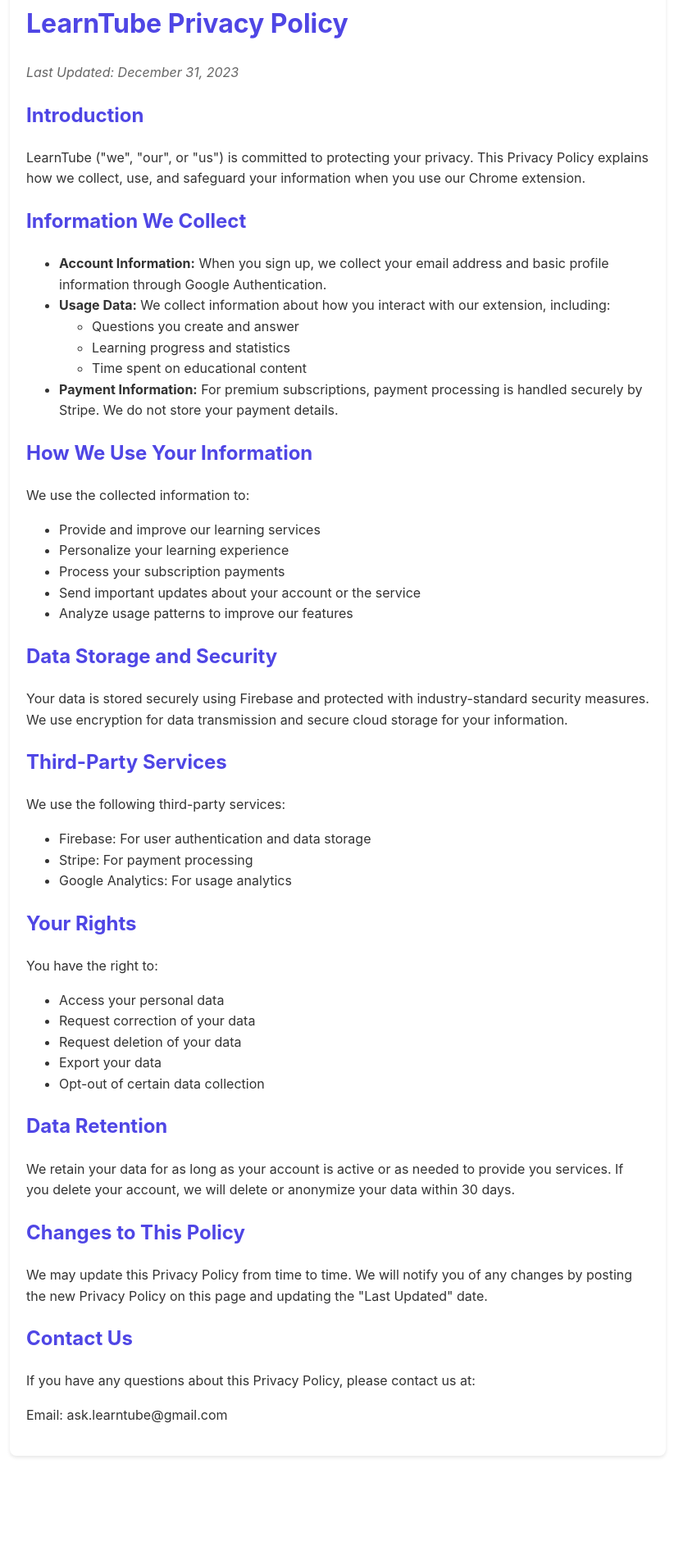
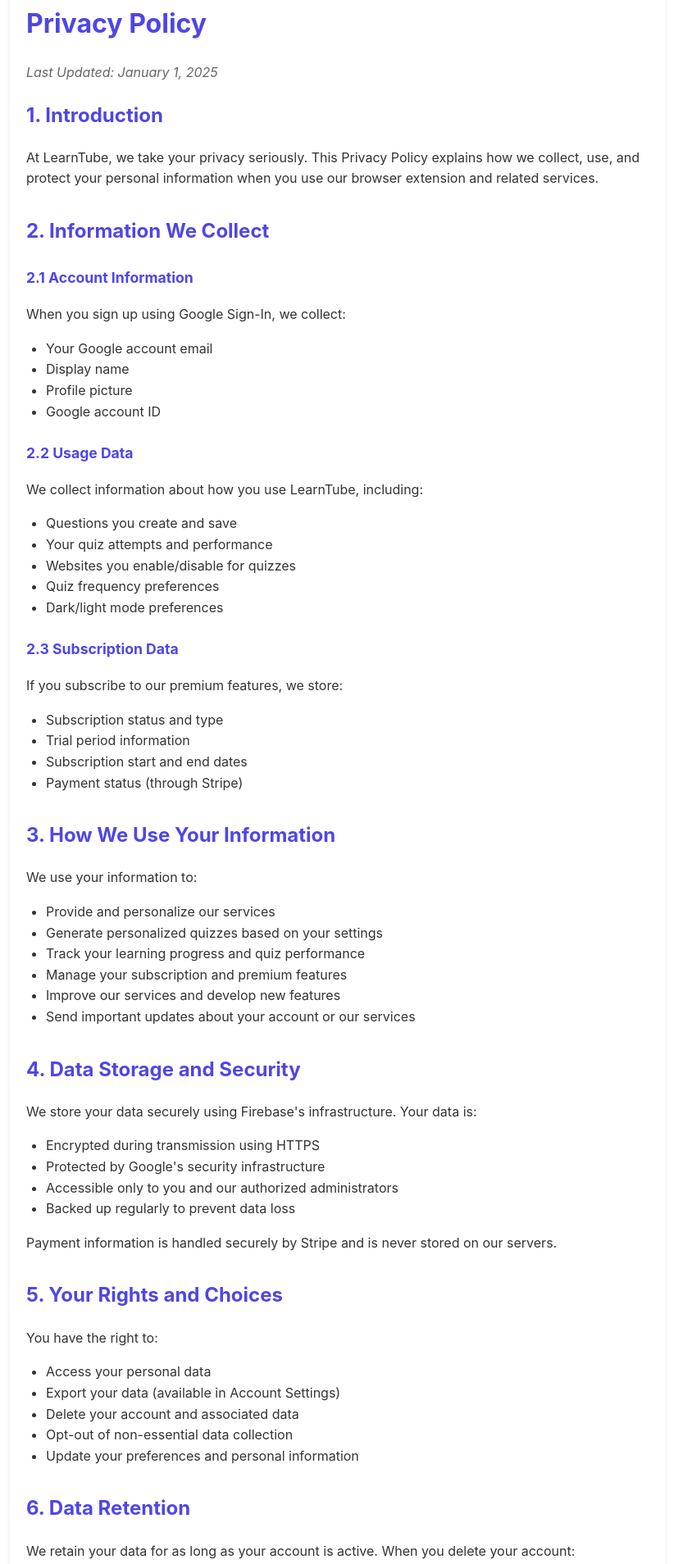
Before and after one commit to wilkeleon/learntube-docs, a plain HTML site: page privacy-policy.html in a window 1280 px wide. Shown: the part 58-1966 px from the top of the page at 82% size, without its empty margins (228-1050 px from the left). Before the commit the page ends 1854 px from the top, so only its background shows below. Drawn offline with Linux system fonts and the light colour scheme.

Commit message:
privacy policy + tos pages

```diff
--- a/privacy-policy.html
+++ b/privacy-policy.html
@@ -15,7 +15,8 @@
         color: #333;
       }
       h1,
-      h2 {
+      h2,
+      h3 {
         color: #4f46e5;
       }
       .container {
@@ -28,98 +29,162 @@
         color: #666;
         font-style: italic;
       }
+      section {
+        margin-bottom: 2rem;
+      }
+      h3 {
+        margin-top: 1.5rem;
+        font-size: 1.1rem;
+      }
+      ul {
+        padding-left: 1.5rem;
+      }
+      ul ul {
+        margin-top: 0.5rem;
+      }
+      a {
+        color: #4f46e5;
+        text-decoration: none;
+      }
+      a:hover {
+        text-decoration: underline;
+      }
     </style>
   </head>
   <body>
     <div class="container">
-      <h1>LearnTube Privacy Policy</h1>
-      <p class="last-updated">Last Updated: December 31, 2023</p>
+      <h1>Privacy Policy</h1>
+      <p class="last-updated">Last Updated: January 1, 2025</p>
 
-      <h2>Introduction</h2>
+      <section>
+        <h2>1. Introduction</h2>
         <p>
-        LearnTube ("we", "our", or "us") is committed to protecting your
-        privacy. This Privacy Policy explains how we collect, use, and safeguard
-        your information when you use our Chrome extension.
+          At LearnTube, we take your privacy seriously. This Privacy Policy
+          explains how we collect, use, and protect your personal information
+          when you use our browser extension and related services.
         </p>
+      </section>
 
-      <h2>Information We Collect</h2>
+      <section>
+        <h2>2. Information We Collect</h2>
+
+        <h3>2.1 Account Information</h3>
+        <p>When you sign up using Google Sign-In, we collect:</p>
         <ul>
-        <li>
-          <strong>Account Information:</strong> When you sign up, we collect
-          your email address and basic profile information through Google
-          Authentication.
-        </li>
-        <li>
-          <strong>Usage Data:</strong> We collect information about how you
-          interact with our extension, including:
-          <ul>
-            <li>Questions you create and answer</li>
-            <li>Learning progress and statistics</li>
-            <li>Time spent on educational content</li>
-          </ul>
-        </li>
-        <li>
-          <strong>Payment Information:</strong> For premium subscriptions,
-          payment processing is handled securely by Stripe. We do not store your
-          payment details.
-        </li>
+          <li>Your Google account email</li>
+          <li>Display name</li>
+          <li>Profile picture</li>
+          <li>Google account ID</li>
         </ul>
 
-      <h2>How We Use Your Information</h2>
-      <p>We use the collected information to:</p>
+        <h3>2.2 Usage Data</h3>
+        <p>We collect information about how you use LearnTube, including:</p>
         <ul>
-        <li>Provide and improve our learning services</li>
-        <li>Personalize your learning experience</li>
-        <li>Process your subscription payments</li>
-        <li>Send important updates about your account or the service</li>
-        <li>Analyze usage patterns to improve our features</li>
+          <li>Questions you create and save</li>
+          <li>Your quiz attempts and performance</li>
+          <li>Websites you enable/disable for quizzes</li>
+          <li>Quiz frequency preferences</li>
+          <li>Dark/light mode preferences</li>
         </ul>
 
-      <h2>Data Storage and Security</h2>
+        <h3>2.3 Subscription Data</h3>
+        <p>If you subscribe to our premium features, we store:</p>
+        <ul>
+          <li>Subscription status and type</li>
+          <li>Trial period information</li>
+          <li>Subscription start and end dates</li>
+          <li>Payment status (through Stripe)</li>
+        </ul>
+      </section>
+
+      <section>
+        <h2>3. How We Use Your Information</h2>
+        <p>We use your information to:</p>
+        <ul>
+          <li>Provide and personalize our services</li>
+          <li>Generate personalized quizzes based on your settings</li>
+          <li>Track your learning progress and quiz performance</li>
+          <li>Manage your subscription and premium features</li>
+          <li>Improve our services and develop new features</li>
+          <li>Send important updates about your account or our services</li>
+        </ul>
+      </section>
+
+      <section>
+        <h2>4. Data Storage and Security</h2>
         <p>
-        Your data is stored securely using Firebase and protected with
-        industry-standard security measures. We use encryption for data
-        transmission and secure cloud storage for your information.
+          We store your data securely using Firebase's infrastructure. Your data
+          is:
         </p>
+        <ul>
+          <li>Encrypted during transmission using HTTPS</li>
+          <li>Protected by Google's security infrastructure</li>
+          <li>Accessible only to you and our authorized administrators</li>
+          <li>Backed up regularly to prevent data loss</li>
+        </ul>
+        <p>
+          Payment information is handled securely by Stripe and is never stored
+          on our servers.
+        </p>
+      </section>
 
-      <h2>Third-Party Services</h2>
-      <p>We use the following third-party services:</p>
-      <ul>
-        <li>Firebase: For user authentication and data storage</li>
-        <li>Stripe: For payment processing</li>
-        <li>Google Analytics: For usage analytics</li>
-      </ul>
-
-      <h2>Your Rights</h2>
+      <section>
+        <h2>5. Your Rights and Choices</h2>
         <p>You have the right to:</p>
         <ul>
           <li>Access your personal data</li>
-        <li>Request correction of your data</li>
-        <li>Request deletion of your data</li>
-        <li>Export your data</li>
-        <li>Opt-out of certain data collection</li>
+          <li>Export your data (available in Account Settings)</li>
+          <li>Delete your account and associated data</li>
+          <li>Opt-out of non-essential data collection</li>
+          <li>Update your preferences and personal information</li>
         </ul>
+      </section>
 
-      <h2>Data Retention</h2>
+      <section>
+        <h2>6. Data Retention</h2>
         <p>
-        We retain your data for as long as your account is active or as needed
-        to provide you services. If you delete your account, we will delete or
-        anonymize your data within 30 days.
+          We retain your data for as long as your account is active. When you
+          delete your account:
         </p>
+        <ul>
+          <li>All your personal information is permanently deleted</li>
+          <li>Your questions and quiz attempts are removed</li>
+          <li>Your subscription data is deleted from our records</li>
+          <li>Anonymized usage statistics may be retained for analytics</li>
+        </ul>
+      </section>
 
-      <h2>Changes to This Policy</h2>
+      <section>
+        <h2>7. Third-Party Services</h2>
+        <p>We use the following third-party services:</p>
+        <ul>
+          <li>Google Authentication for sign-in</li>
+          <li>Firebase for data storage and authentication</li>
+          <li>Stripe for payment processing</li>
+          <li>Chrome Storage for extension preferences</li>
+        </ul>
+      </section>
+
+      <section>
+        <h2>8. Changes to This Policy</h2>
         <p>
-        We may update this Privacy Policy from time to time. We will notify you
-        of any changes by posting the new Privacy Policy on this page and
-        updating the "Last Updated" date.
+          We may update this Privacy Policy from time to time. We will notify
+          you of any significant changes through the extension or via email.
+          Continued use of our services after changes indicates your acceptance
+          of the updated policy.
         </p>
+      </section>
 
-      <h2>Contact Us</h2>
+      <section>
+        <h2>9. Contact Us</h2>
         <p>
-        If you have any questions about this Privacy Policy, please contact us
-        at:
+          If you have any questions about this Privacy Policy or how we handle
+          your data, please contact us at:
         </p>
-      <p>Email: ask.learntube@gmail.com</p>
+        <p>
+          <a href="mailto:ask.learntube@gmail.com">ask.learntube@gmail.com</a>
+        </p>
+      </section>
     </div>
   </body>
 </html>
```
Also changed, not shown: index.html (+1 -0 lines), terms-of-service.html (added, +201 -0 lines). Lines whose indentation alone changed are shown as unchanged.
